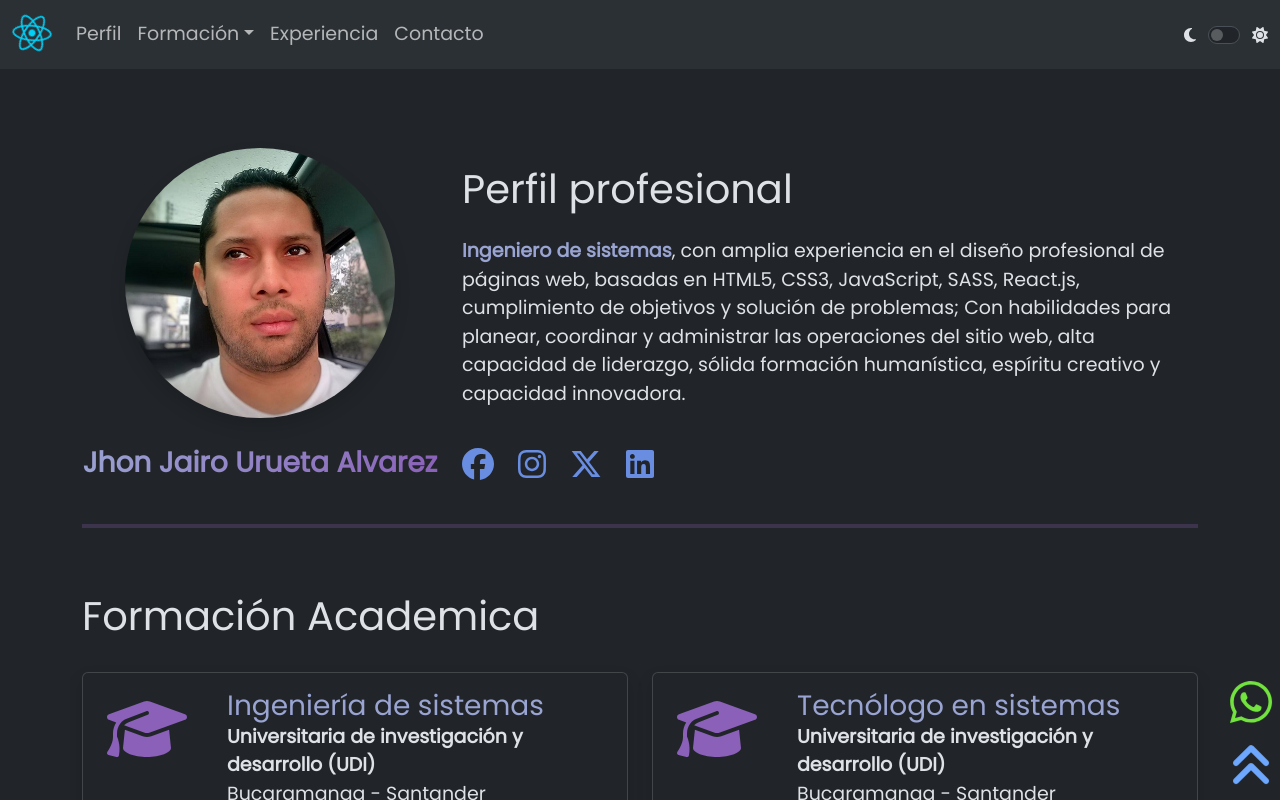
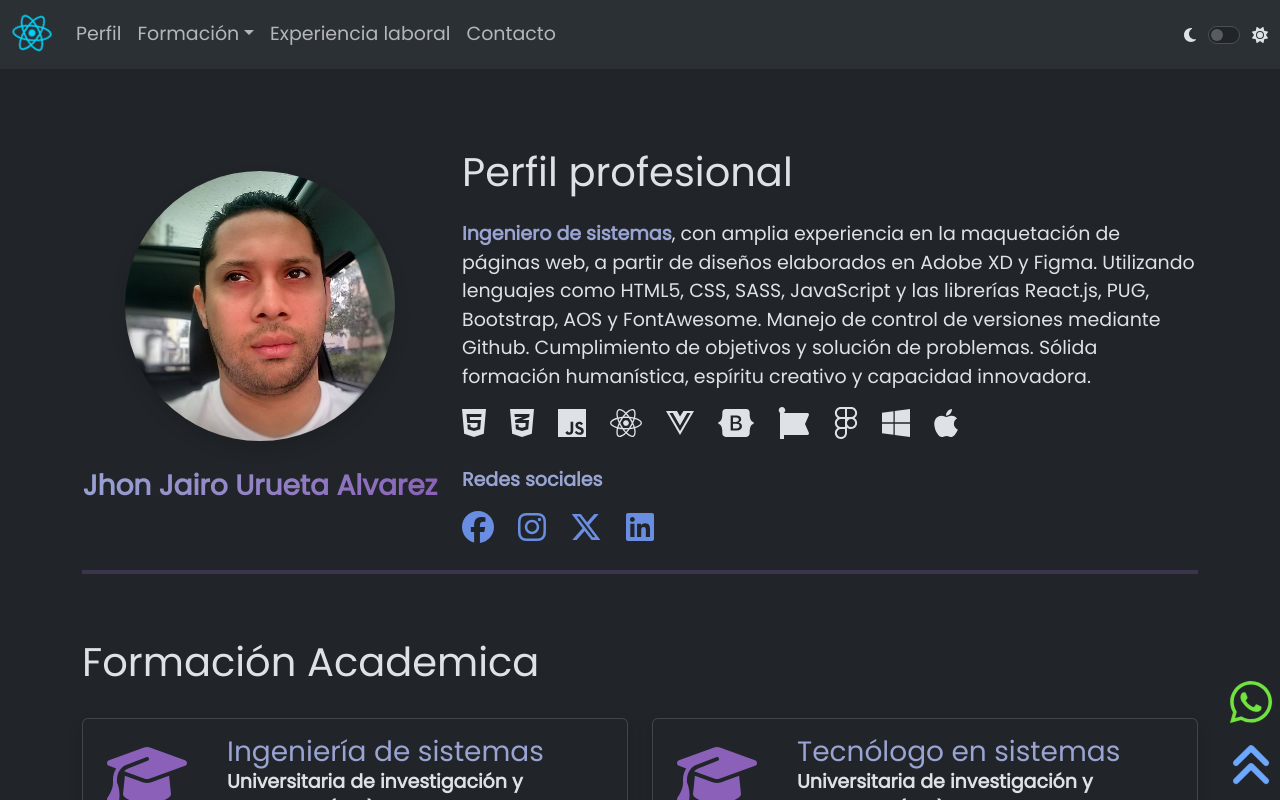
Before and after one commit to jhonuru/website, a React (Vite) app: page / in a window 1280 px wide. Shown: the top 800 px of the page. Built offline with nearby package versions, Linux system fonts and the light colour scheme.

Commit message:
Avance 8

```diff
--- a/src/components/Navbar.jsx
+++ b/src/components/Navbar.jsx
@@ -35,7 +35,7 @@ export function Navbar() {
                 </ul>
               </li>
               <li className="nav-item">
-                <a className="nav-link" href="#experiencia">Experiencia</a>
+                <a className="nav-link" href="#experiencia">Experiencia laboral</a>
               </li>
               <li className="nav-item">
                 <a className="nav-link" href="#contacto">Contacto</a>
--- a/src/pages/Home.jsx
+++ b/src/pages/Home.jsx
@@ -1,6 +1,6 @@
 
 import { FontAwesomeIcon } from '@fortawesome/react-fontawesome'
-import { faFacebook, faInstagram, faLinkedin, faXTwitter } from '@fortawesome/free-brands-svg-icons'
+import { faFacebook, faInstagram, faLinkedin, faXTwitter, faHtml5, faCss3Alt, faJs, faReact, faBootstrap, faFontAwesome, faFigma, faWindows, faApple, faVuejs } from '@fortawesome/free-brands-svg-icons'
 import img1 from '../assets/img2.jpg'
 
 export function Home() {
@@ -13,9 +13,44 @@ export function Home() {
         </div>
         <div className="col-lg-8" data-aos="fade-left" >
           <h1 className='mb-4'>Perfil profesional</h1>
-          <p><b className='txt-c2'>Ingeniero de sistemas</b>, con amplia experiencia en el diseño profesional de páginas web, basadas en HTML5, CSS3, JavaScript, SASS, React.js, cumplimiento de objetivos y solución de problemas; Con habilidades para planear, coordinar y administrar las operaciones del sitio web, alta capacidad de liderazgo, sólida formación humanística, espíritu creativo y capacidad innovadora.</p>
+          <p><b className='txt-c2'>Ingeniero de sistemas</b>, con amplia experiencia en la maquetación de páginas web, a partir de diseños elaborados en Adobe XD y Figma. Utilizando lenguajes como HTML5, CSS, SASS, JavaScript y las librerías React.js, PUG, Bootstrap, AOS y FontAwesome. Manejo de control de versiones mediante Github. Cumplimiento de objetivos y solución de problemas. Sólida formación humanística, espíritu creativo y capacidad innovadora.</p>
+          <div className='row align-items-center'>
+            <div className="col-auto">
+              <FontAwesomeIcon icon={faHtml5} size='2x' />
+            </div>
+            <div className="col-auto">
+              <FontAwesomeIcon icon={faCss3Alt} size='2x' />
+            </div>
+            <div className="col-auto">
+              <FontAwesomeIcon icon={faJs} size='2x' />
+            </div>
+            <div className="col-auto">
+              <FontAwesomeIcon icon={faReact} size='2x' />
+            </div>
+            <div className="col-auto">
+              <FontAwesomeIcon icon={faVuejs} size='2x' />
+            </div>
+            <div className="col-auto">
+              <FontAwesomeIcon icon={faBootstrap} size='2x' />
+            </div>
+            <div className="col-auto">
+              <FontAwesomeIcon icon={faFontAwesome} size='2x' />
+            </div>
+            <div className="col-auto">
+              <FontAwesomeIcon icon={faFigma} size='2x' />
+            </div>
+            <div className="col-auto">
+              <FontAwesomeIcon icon={faWindows} size='2x' />
+            </div>
+            <div className="col-auto">
+              <FontAwesomeIcon icon={faApple} size='2x' />
+            </div>
+          </div>
           <br />
           <div className="row align-items-center">
+            <div className="col-12">
+              <p><b className='txt-c2'>Redes sociales</b></p>
+            </div>
             <div className="col-auto">
               <a href="https://www.facebook.com/jhonuru/" target='_blank' rel='noreferrer' className='bg-c2' ><FontAwesomeIcon icon={faFacebook} size='2x' /></a>
             </div>
```
